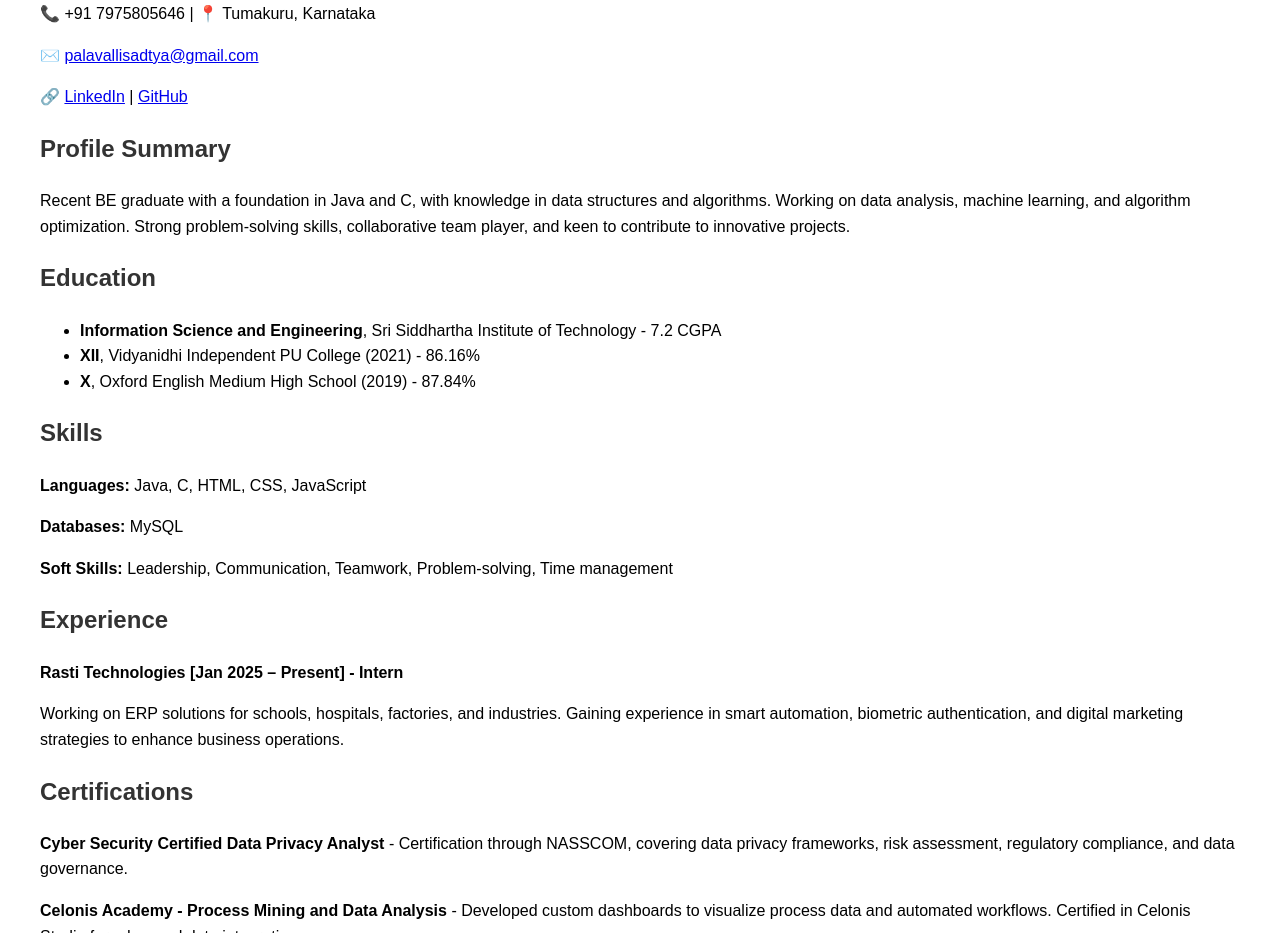
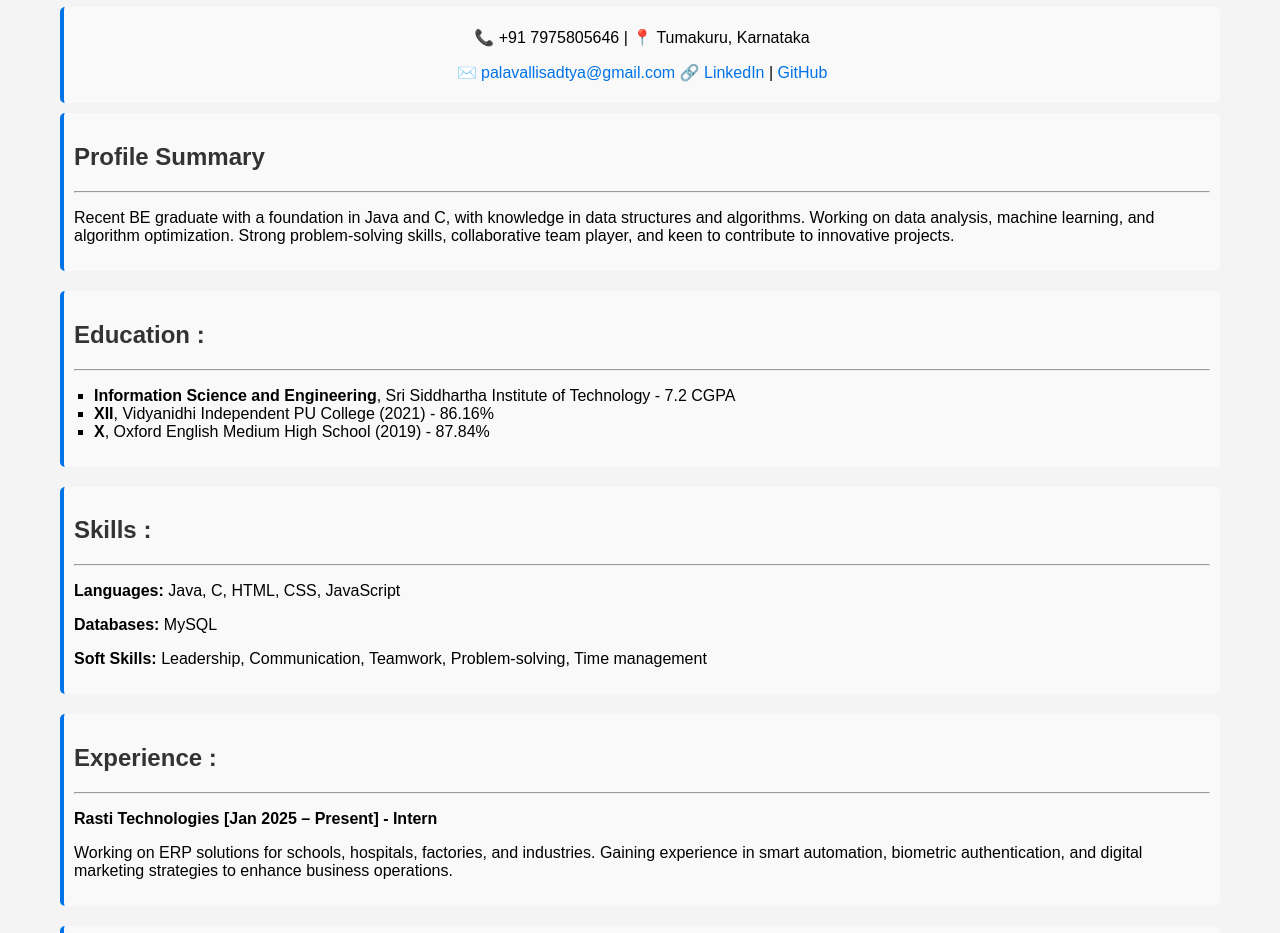
Before and after one commit to Adithyaspalavalli/my-portfolio, a plain HTML site: page index.html in a window 1280 px wide. Shown: the part 133-1066 px from the top of the page. Drawn offline with Linux system fonts and the light colour scheme.

Commit message:
Updated index.html and added style.css

```diff
--- a/index.html
+++ b/index.html
@@ -1,39 +1,27 @@
+
 <!DOCTYPE html>
 <html lang="en">
 <head>
     <meta charset="UTF-8">
     <meta name="viewport" content="width=device-width, initial-scale=1.0">
     <title>Palavalli S Adithya - Resume</title>
-    <style>
-        body {
-            font-family: Arial, sans-serif;
-            margin: 20px;
-            padding: 20px;
-            line-height: 1.6;
-        }
-        h1, h2 {
-            color: #333;
-        }
-        .contact-info, .section {
-            margin-bottom: 20px;
-        }
-    </style>
+    <link rel="stylesheet" href="style.css">
 </head>
 <body>
     <h1>Palavalli S Adithya</h1>
     <div class="contact-info">
-        <p>📞 +91 7975805646 | 📍 Tumakuru, Karnataka</p>
-        <p>✉️ <a href="mailto:palavallisadtya@gmail.com">palavallisadtya@gmail.com</a></p>
-        <p>🔗 <a href="https://www.linkedin.com/in/palavalli-s-adithya-7b9337250/">LinkedIn</a> | <a href="https://github.com/Adithyaspalavalli">GitHub</a></p>
+       <div class="add"> <p>📞 +91 7975805646 | 📍 Tumakuru, Karnataka</p>
+        <p>✉️ <a href="mailto:palavallisadtya@gmail.com">palavallisadtya@gmail.com</a>    🔗 <a href="https://www.linkedin.com/in/palavalli-s-adithya-7b9337250/">LinkedIn</a> | <a href="https://github.com/Adithyaspalavalli">GitHub</a></p>
     </div>
+</div>
 
     <div class="section">
-        <h2>Profile Summary</h2>
+        <h2>Profile Summary</h2><hr>
         <p>Recent BE graduate with a foundation in Java and C, with knowledge in data structures and algorithms. Working on data analysis, machine learning, and algorithm optimization. Strong problem-solving skills, collaborative team player, and keen to contribute to innovative projects.</p>
     </div>
 
     <div class="section">
-        <h2>Education</h2>
+        <h2>Education :</h2><hr>
         <ul>
             <li><strong>Information Science and Engineering</strong>, Sri Siddhartha Institute of Technology - 7.2 CGPA</li>
             <li><strong>XII</strong>, Vidyanidhi Independent PU College (2021) - 86.16%</li>
@@ -42,26 +30,26 @@
     </div>
 
     <div class="section">
-        <h2>Skills</h2>
+        <h2>Skills :</h2><hr>
         <p><strong>Languages:</strong> Java, C, HTML, CSS, JavaScript</p>
         <p><strong>Databases:</strong> MySQL</p>
         <p><strong>Soft Skills:</strong> Leadership, Communication, Teamwork, Problem-solving, Time management</p>
     </div>
 
     <div class="section">
-        <h2>Experience</h2>
+        <h2>Experience :</h2><hr>
         <p><strong>Rasti Technologies [Jan 2025 – Present] - Intern</strong></p>
         <p>Working on ERP solutions for schools, hospitals, factories, and industries. Gaining experience in smart automation, biometric authentication, and digital marketing strategies to enhance business operations.</p>
     </div>
 
     <div class="section">
-        <h2>Certifications</h2>
-        <p><strong>Cyber Security Certified Data Privacy Analyst</strong> - Certification through NASSCOM, covering data privacy frameworks, risk assessment, regulatory compliance, and data governance.</p>
-        <p><strong>Celonis Academy - Process Mining and Data Analysis</strong> - Developed custom dashboards to visualize process data and automated workflows. Certified in Celonis Studio for advanced data integration.</p>
+        <h2>Certifications :</h2><hr>
+        <p><strong>Cyber Security Certified Data Privacy Analyst</strong> -</p><p> Certification through NASSCOM, covering data privacy frameworks, risk assessment, regulatory compliance, and data governance.</p>
+        <p><strong>Celonis Academy - Process Mining and Data Analysis</strong> -</p><p> Developed custom dashboards to visualize process data and automated workflows. Certified in Celonis Studio for advanced data integration.</p>
     </div>
 
     <div class="section">
-        <h2>Projects</h2>
+        <h2>Projects :</h2><hr>
         <p><strong><a href="https://github.com/Adithyaspalavalli/driverdrowsinessdetection">Driver Drowsiness Detection</a></strong> - Uses AI and computer vision to monitor facial expressions and detect fatigue, triggering alerts to prevent accidents.</p>
         <p><strong><a href="https://github.com/Adithyaspalavalli/KEYLOGGER">Key Logger</a></strong> - Captures keyboard and mouse events, takes screenshots, and periodically sends data to a specified email.</p>
     </div>
--- /dev/null
+++ b/style.css
@@ -0,0 +1,47 @@
+
+
+body {
+    font-family: Arial, sans-serif;
+    margin: 40px;
+    padding: 20px;
+    background-color: #f4f4f4;
+}
+.container {
+    max-width: 800px;
+    background: #fff;
+    padding: 20px;
+    border-radius: 10px;
+    box-shadow: 0px 0px 10px rgba(0, 0, 0, 0.1);
+}
+h1, h2 {
+    color: #333;
+}
+h1 {
+    text-align: center;
+}
+.section {
+    margin-bottom: 20px;
+    padding: 10px;
+    border-left: 4px solid #0073e6;
+    background: #f9f9f9;
+    border-radius: 5px;
+}
+a {
+    color: #0073e6;
+    text-decoration: none;
+}
+a:hover {
+    text-decoration: underline;
+}
+ul {
+    list-style-type: square;
+    padding-left: 20px;
+}
+.add{
+    text-align: center;
+    margin-bottom: 10px;
+    padding: 5px;
+    border-left: 4px solid #0073e6;
+    background: #f9f9f9;
+    border-radius: 5px;
+}
```
